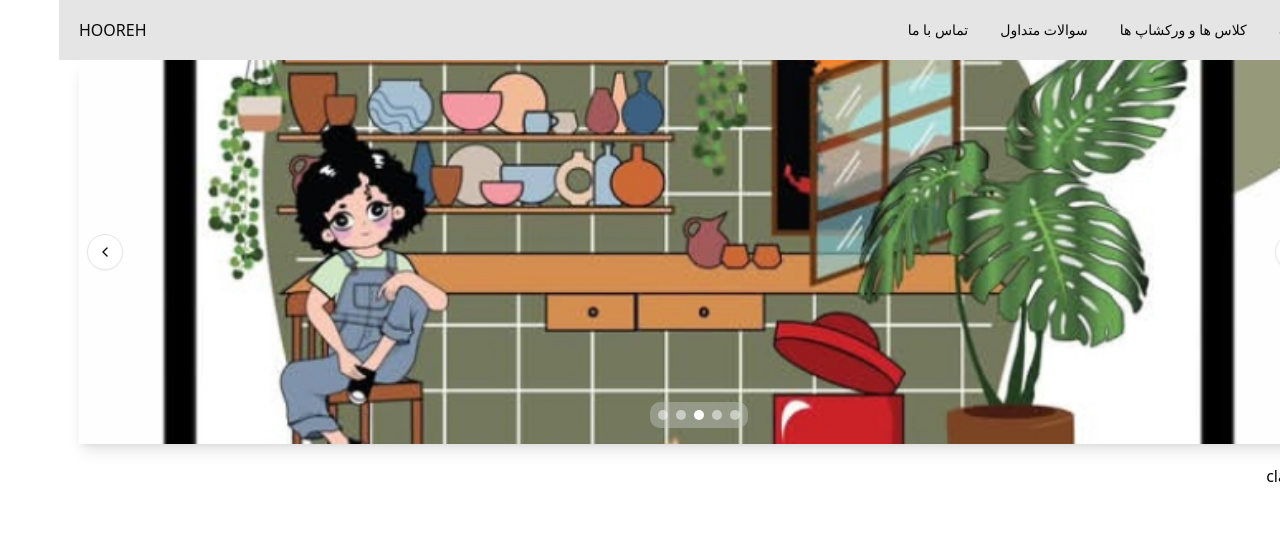
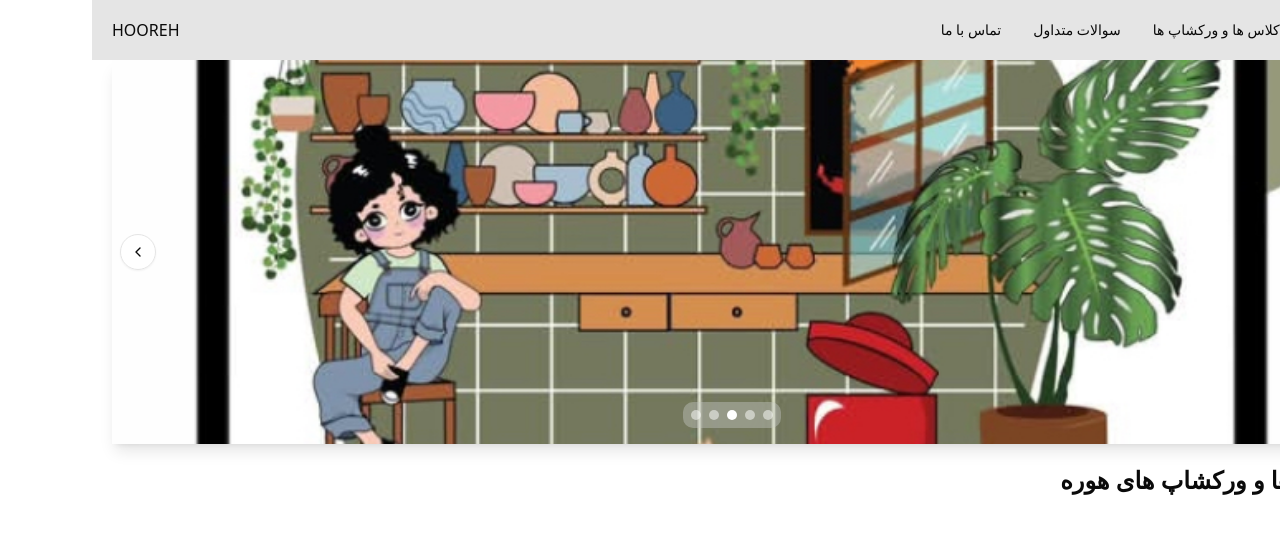
Before and after one commit to hossein-jorfi/hooreh-studio, a Next.js app: page / in a window 1280 px wide. Shown: the top 534 px of the page. Built offline with nearby package versions, Linux system fonts and the light colour scheme.

Commit message:
SectionWrapper

```diff
--- a/components/sections/classes/index.tsx
+++ b/components/sections/classes/index.tsx
@@ -1,9 +1,9 @@
+import SectionWrapper from "@/components/shared/section-wrapper";
+
 const Classes = () => {
-      return (
-            <div className="">
-                  classes
-            </div>
-      );
+  return (
+    <SectionWrapper title="کلاس ها و ورکشاپ های هوره">test</SectionWrapper>
+  );
 };
 
 export default Classes;
--- a/components/shared/section-wrapper.tsx
+++ b/components/shared/section-wrapper.tsx
@@ -1,14 +1,14 @@
 import { ReactNode } from "react";
 
 interface Params {
-  title: string;
-  children: ReactNode;
+  title?: string;
+  children?: ReactNode;
 }
 
 const SectionWrapper = ({ title, children }: Params) => {
   return (
     <div className="flex flex-col gap-2.5">
-      <h3>{title}</h3>
+      <h3 className="text-2xl font-bold">{title}</h3>
       {children}
     </div>
   );
```
